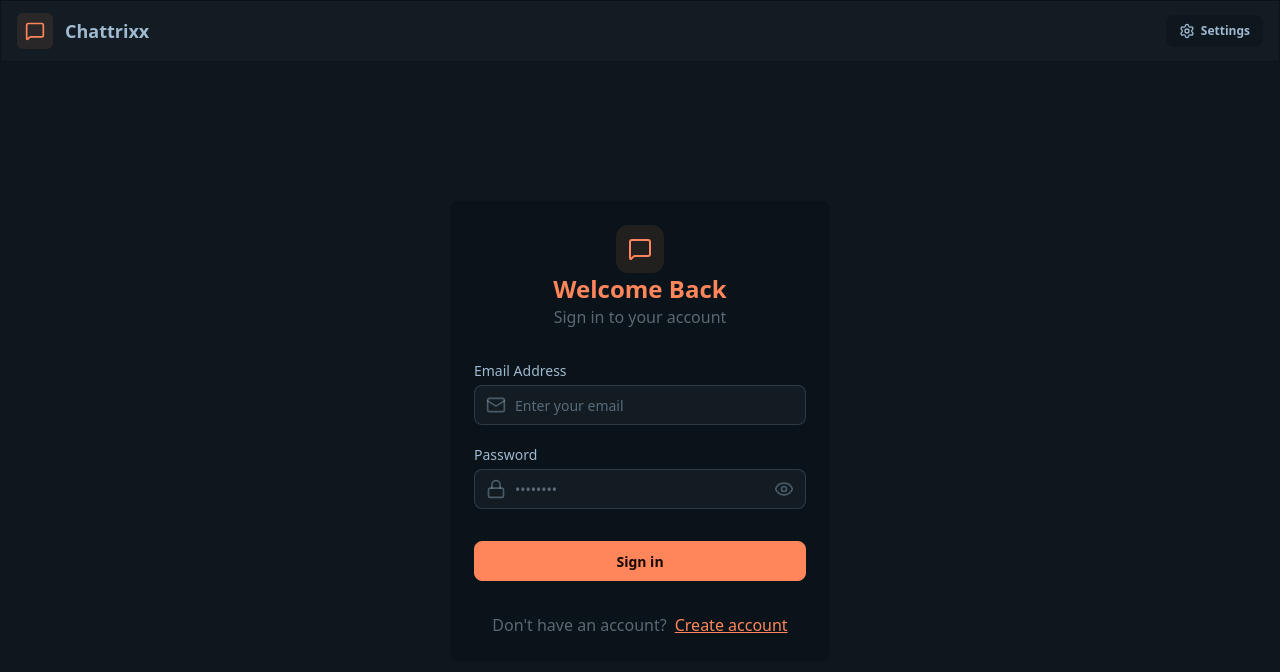
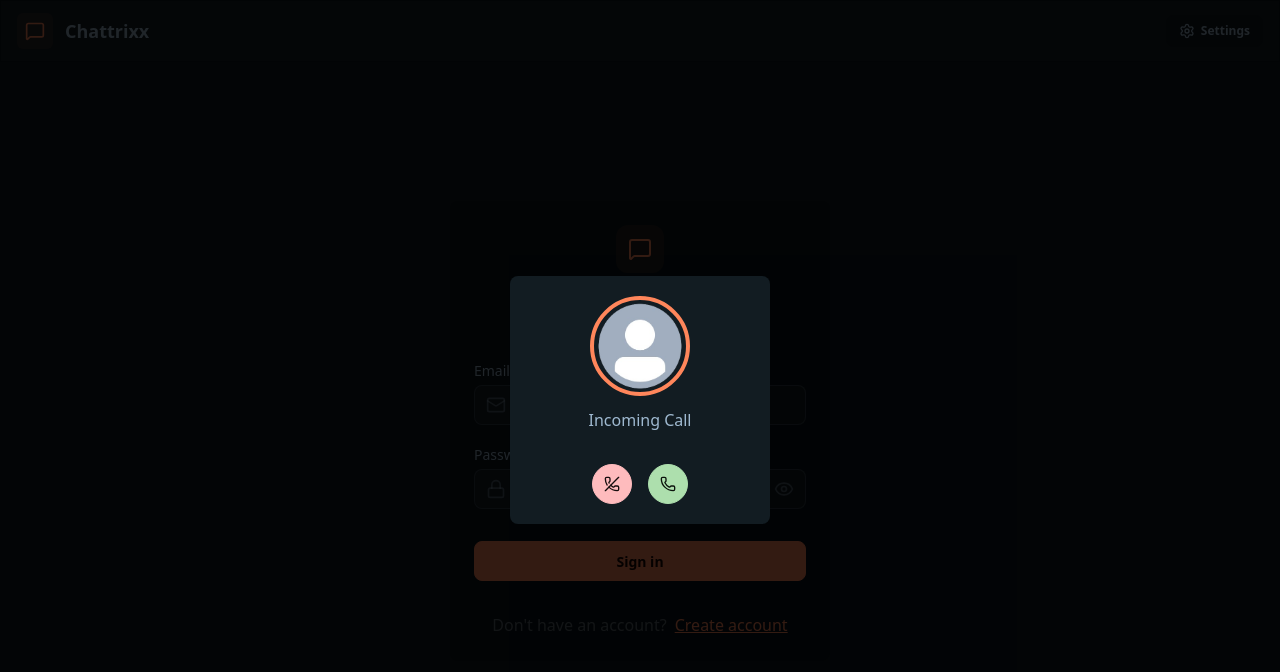
Before and after one commit to kentzie123/web-chat-app, a React (Vite) app: page /login in a window 1280 px wide. Shown: the top 672 px of the page. Built offline with nearby package versions, Linux system fonts and the light colour scheme; no server answers.

Commit message:
fixed some issue

```diff
--- a/src/App.jsx
+++ b/src/App.jsx
@@ -50,6 +50,7 @@ function App() {
       <Topnav />
       {isCalling && <VideoCallModal />}
       {callerInfo && <IncomingCall />}
+      <IncomingCall />
       <Routes>
         <Route
           path="/"
--- a/src/components/ui/IncomingCall.jsx
+++ b/src/components/ui/IncomingCall.jsx
@@ -8,14 +8,14 @@ const IncomingCall = () => {
   const { callerInfo } = useVideoCallStore();
   return (
     <div className="fixed inset-0 flex justify-center items-center bg-black/80 z-[100]">
-      <div className="relative flex flex-col justify-center items-center bg-base-100 py-5 px-13 rounded-lg space-y-3">
+      <div className="relative flex flex-col justify-center items-center bg-base-100 p-5 rounded-lg space-y-3 w-[260px]">
         <img
           className="size-25 border-4 border-primary rounded-full"
-          src={callerInfo.profile_pic ? callerInfo.profile_pic : '/default.png'}
+          src={callerInfo?.profile_pic ? callerInfo?.profile_pic : '/default.png'}
           alt="caller-profile"
         />
         <div>Incoming Call</div>
-        <div className="font-bold">{callerInfo.fullname}</div>
+        <div className="font-bold">{callerInfo?.fullname}</div>
         <div className="flex items-center gap-4 pt-2">
           <button
             type="button"
```
